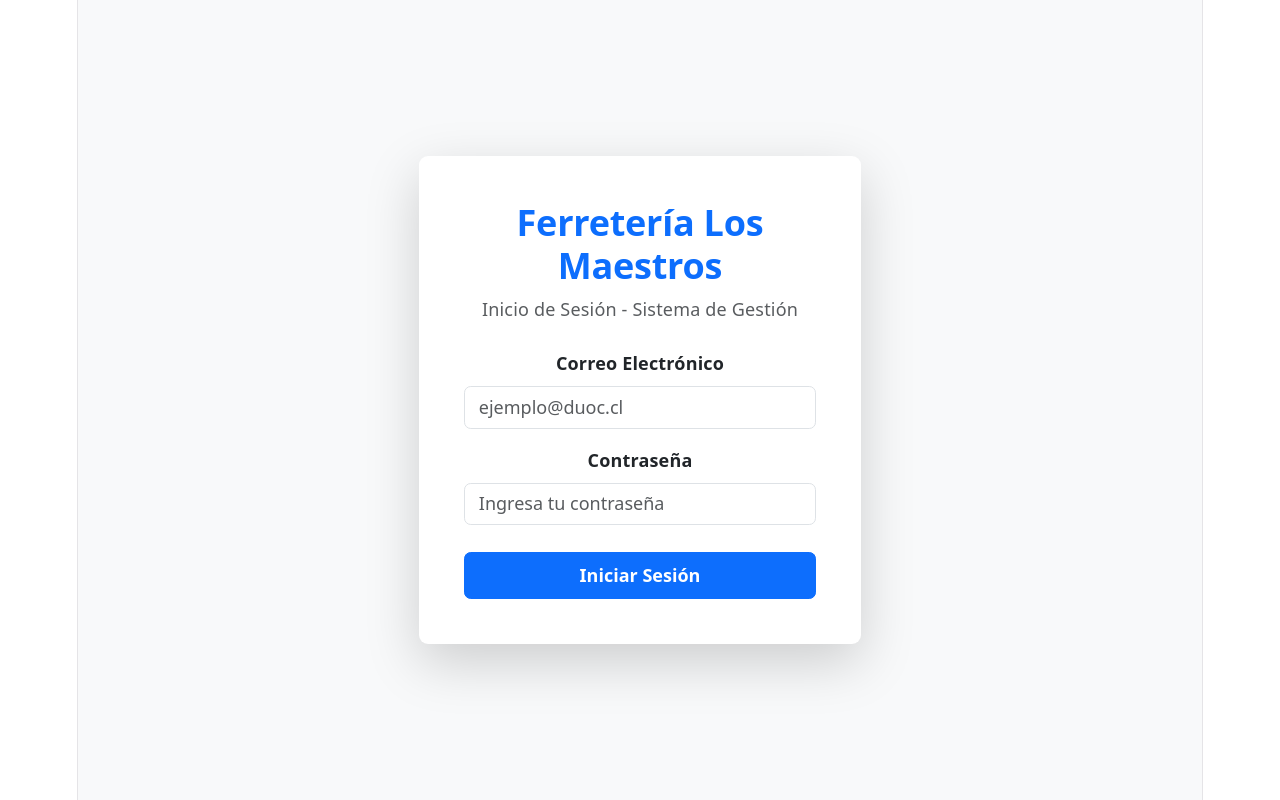
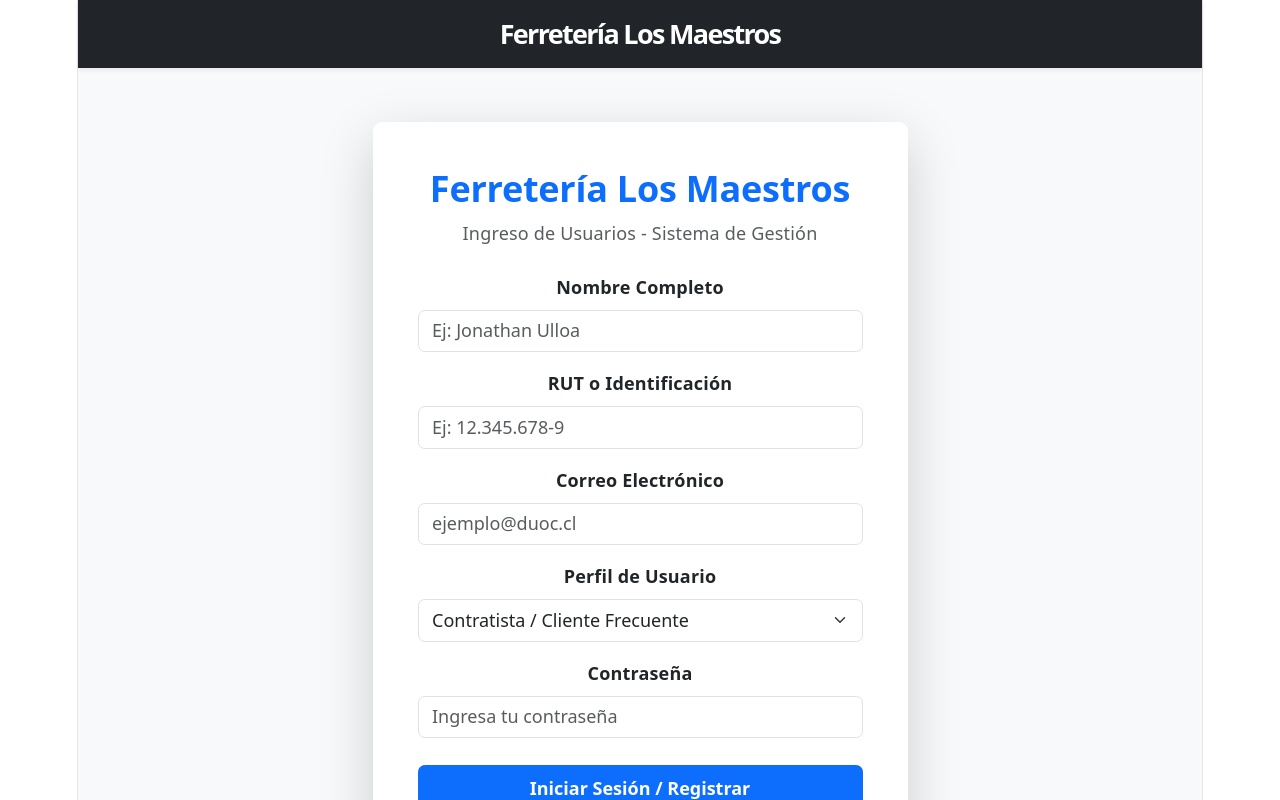
Before and after one commit to SebastianMaquera/Ferreteria-Los-Maestros, a React (Vite) app: page / in a window 1280 px wide. Shown: the top 800 px of the page. Built offline with nearby package versions, Linux system fonts and the light colour scheme.

Commit message:
refactor: cumplimiento del 100% de la pauta de cotejo (etiquetas semanticas y 5 campos)

```diff
--- a/src/components/organisms/LoginForm.jsx
+++ b/src/components/organisms/LoginForm.jsx
@@ -1,21 +1,41 @@
 import { useState } from 'react';
-import { Card, Form } from 'react-bootstrap';
+import { Card, Form, Alert } from 'react-bootstrap';
 import { FormFieldGroup } from '../molecules/FormFieldGroup';
 import { ButtonSubmit } from '../atoms/ButtonSubmit';
 
 export function LoginForm({ onLogin }) {
+  const [nombre, setNombre] = useState('');
+  const [rut, setRut] = useState('');
   const [correo, setCorreo] = useState('');
+  const [rol, setRol] = useState('Contratista');
   const [clave, setClave] = useState('');
+
+  const [validated, setValidated] = useState(false);
   const [error, setError] = useState('');
+  const [exito, setExito] = useState('');
 
   const handleSubmit = (e) => {
     e.preventDefault();
-    // Validar correo según restricciones del caso
+    const form = e.currentTarget;
+
+    // Criterio 6: Marcar campos obligatorios vacíos si el formulario no es válido
+    if (form.checkValidity() === false) {
+      e.stopPropagation();
+      setValidated(true);
+      setError('Por favor completa todos los campos obligatorios.');
+      return;
+    }
+
+    setValidated(true);
+    setError('');
+    setExito('');
+
+    // Criterio 7: Validar formato y dominio de correo
     const dominiosPermitidos = ['@duoc.cl', '@profesor.duoc.cl', '@gmail.com'];
     const correoValido = dominiosPermitidos.some(d => correo.toLowerCase().endsWith(d));
 
     if (!correoValido) {
-      setError('Solo se permiten correos @duoc.cl, @profesor.duoc.cl o @gmail.com');
+      setError('El correo debe terminar en @duoc.cl, @profesor.duoc.cl o @gmail.com');
       return;
     }
 
@@ -24,8 +44,9 @@ export function LoginForm({ onLogin }) {
       return;
     }
 
-    setError('');
-    onLogin({ correo, clave });
+    // Criterio 8: Mostrar mensaje de confirmación cuando es válido
+    setExito(`¡Registro exitoso! Bienvenido ${nombre} (${rol}).`);
+    onLogin({ nombre, rut, correo, rol, clave });
   };
 
   return (
@@ -33,10 +54,39 @@ export function LoginForm({ onLogin }) {
       <Card.Body>
         <div className="text-center mb-4">
           <h2 className="fw-bold text-primary">Ferretería Los Maestros</h2>
-          <p className="text-muted">Inicio de Sesión - Sistema de Gestión</p>
+          <p className="text-muted">Ingreso de Usuarios - Sistema de Gestión</p>
         </div>
 
-        <Form onSubmit={handleSubmit}>
+        {exito && (
+          <Alert variant="success" onClose={() => setExito('')} dismissible>
+            {exito}
+          </Alert>
+        )}
+
+        {error && <Alert variant="danger">{error}</Alert>}
+
+        {/* Formulario con los 5 campos requeridos */}
+        <Form noValidate validated={validated} onSubmit={handleSubmit}>
+
+          {/* Campo 1: Nombre Completo */}
+          <FormFieldGroup
+            label="Nombre Completo"
+            type="text"
+            placeholder="Ej: Jonathan Ulloa"
+            value={nombre}
+            onChange={(e) => setNombre(e.target.value)}
+          />
+
+          {/* Campo 2: RUT / Identificación */}
+          <FormFieldGroup
+            label="RUT o Identificación"
+            type="text"
+            placeholder="Ej: 12.345.678-9"
+            value={rut}
+            onChange={(e) => setRut(e.target.value)}
+          />
+
+          {/* Campo 3: Correo Electrónico */}
           <FormFieldGroup
             label="Correo Electrónico"
             type="email"
@@ -45,17 +95,27 @@ export function LoginForm({ onLogin }) {
             onChange={(e) => setCorreo(e.target.value)}
           />
 
+          {/* Campo 4: Perfil / Rol */}
+          <Form.Group className="mb-3">
+            <Form.Label className="fw-semibold">Perfil de Usuario</Form.Label>
+            <Form.Select value={rol} onChange={(e) => setRol(e.target.value)}>
+              <option value="Contratista">Contratista / Cliente Frecuente</option>
+              <option value="Vendedor">Vendedor de Mostrador</option>
+              <option value="Administrador">Administrador (Dueño)</option>
+            </Form.Select>
+          </Form.Group>
+
+          {/* Campo 5: Contraseña */}
           <FormFieldGroup
             label="Contraseña"
             type="password"
             placeholder="Ingresa tu contraseña"
             value={clave}
             onChange={(e) => setClave(e.target.value)}
-            errorText={error}
           />
 
           <div className="mt-4">
-            <ButtonSubmit text="Iniciar Sesión" variant="primary" />
+            <ButtonSubmit text="Iniciar Sesión / Registrar" variant="primary" />
           </div>
         </Form>
       </Card.Body>
--- a/src/pages/LoginPage.jsx
+++ b/src/pages/LoginPage.jsx
@@ -3,23 +3,35 @@ import { LoginForm } from '../components/organisms/LoginForm';
 
 export function LoginPage() {
   const handleLoginSubmit = (datos) => {
-    console.log('Intento de Login:', datos);
-    alert(`Inicio de sesión exitoso con: ${datos.correo}`);
+    console.log('Datos procesados:', datos);
   };
 
   return (
-    <div className="bg-light min-vh-100 d-flex align-items-center py-5">
+    <div className="bg-light min-vh-100 d-flex flex-column justify-content-between">
+      {/* Criterio 1: Etiqueta semántica <header> */}
+      <header className="bg-dark text-white py-3 px-4 shadow-sm">
+        <Container>
+          <h1 className="h4 m-0 fw-bold">Ferretería Los Maestros</h1>
+        </Container>
+      </header>
+
+      {/* Criterio 1: Etiqueta semántica <main> */}
+      <main className="py-5">
         <Container>
           <Row className="justify-content-center">
-          {/* Layout Responsivo:
-              - Móvil (xs): 12 columnas (375px)
-              - Tablet (md): 8 columnas (768px)
-              - Escritorio (lg): 5 columnas (1280px) */}
-          <Col xs={12} md={8} lg={5}>
+            <Col xs={12} md={8} lg={6}>
               <LoginForm onLogin={handleLoginSubmit} />
             </Col>
           </Row>
         </Container>
+      </main>
+
+      {/* Criterio 1: Etiqueta semántica <footer> */}
+      <footer className="bg-secondary text-white text-center py-3 mt-auto">
+        <Container>
+          <small>© 2026 Ferretería Los Maestros - La Serena, Chile</small>
+        </Container>
+      </footer>
     </div>
   );
 }
```
Lines whose indentation alone changed are shown as unchanged.
